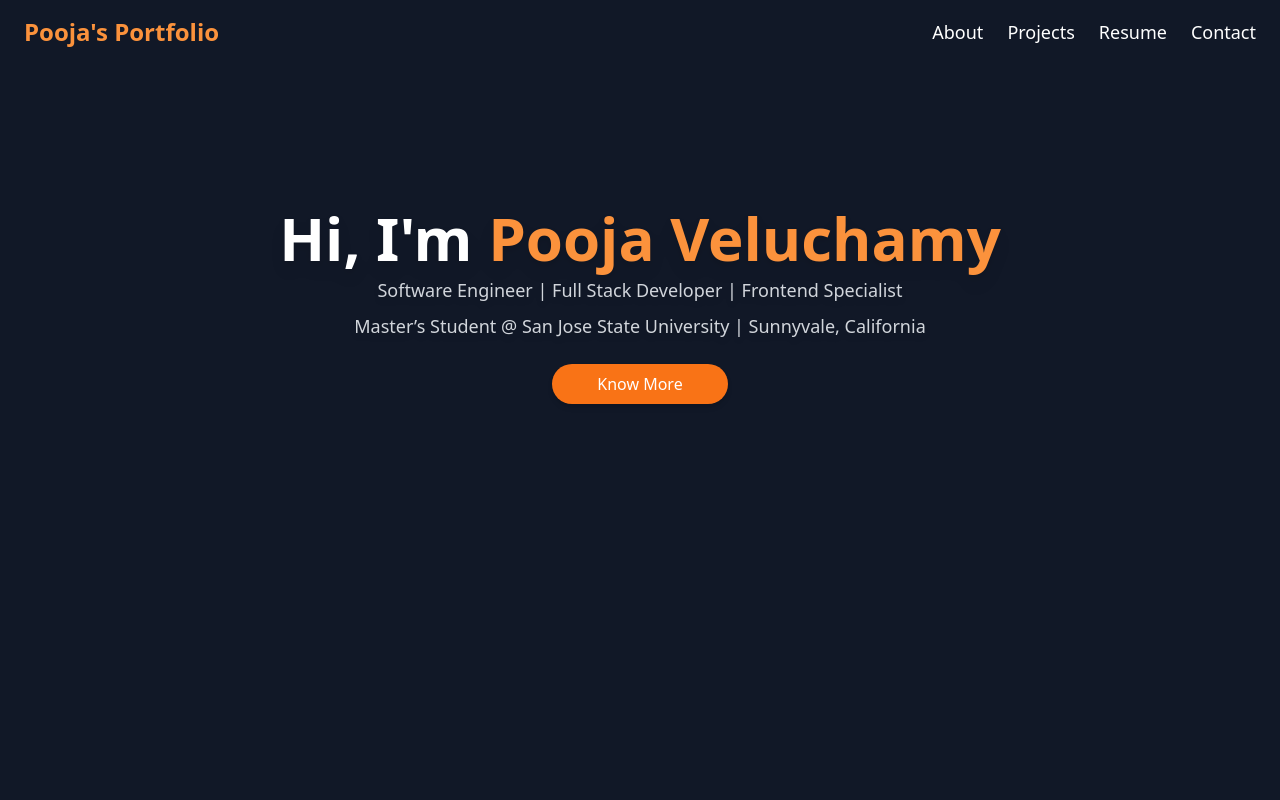
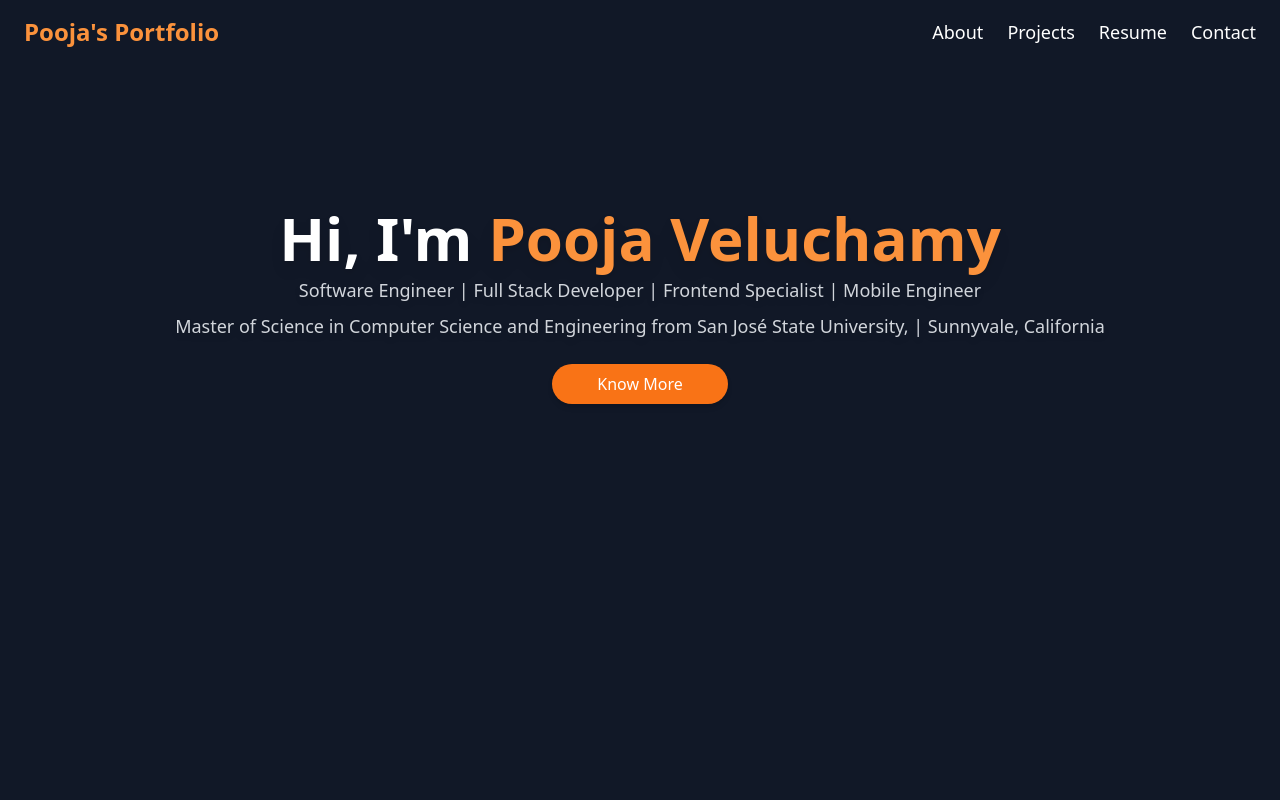
Before and after one commit to poojavelu/poojavelu.github.io, a Next.js app: page / in a window 1280 px wide. Shown: the top 800 px of the page. Built offline with nearby package versions, Linux system fonts and the light colour scheme.

Commit message:
Update Hero.tsx

```diff
--- a/src/components/Hero.tsx
+++ b/src/components/Hero.tsx
@@ -37,11 +37,11 @@ export default function Hero() {
           Hi, {"I'm"} <span className="text-orange-400">Pooja Veluchamy</span>
         </h1>
         <p className="text-lg text-gray-300 drop-shadow-md mt-2">
-          Software Engineer | Full Stack Developer | Frontend Specialist
+          Software Engineer | Full Stack Developer | Frontend Specialist | Mobile Engineer
         </p>
 
         <p className="text-lg text-gray-300 drop-shadow-md mt-2">
-        Master’s Student @ San Jose State University | Sunnyvale, California
+        Master of Science in Computer Science and Engineering from San José State University,  | Sunnyvale, California
         </p>
 
         {/* 🚀 Call to Action Button (Smaller Width & Centered Below) */}
```
